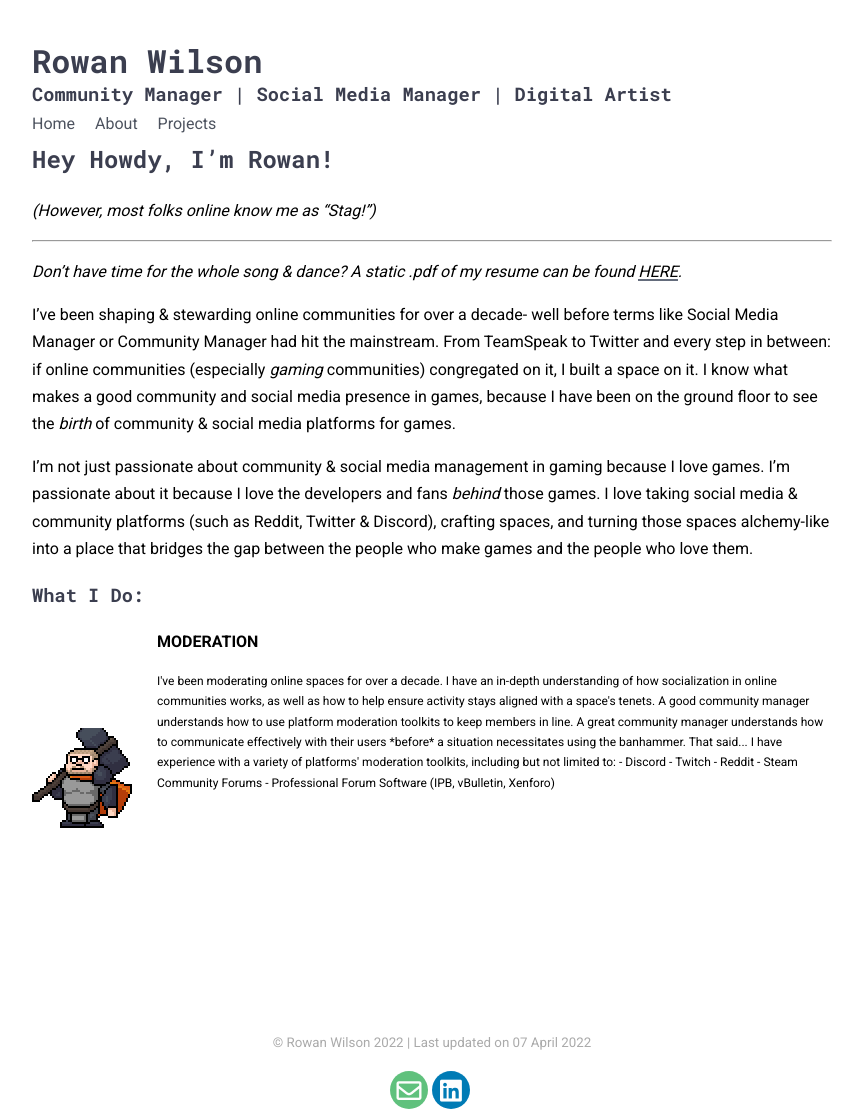
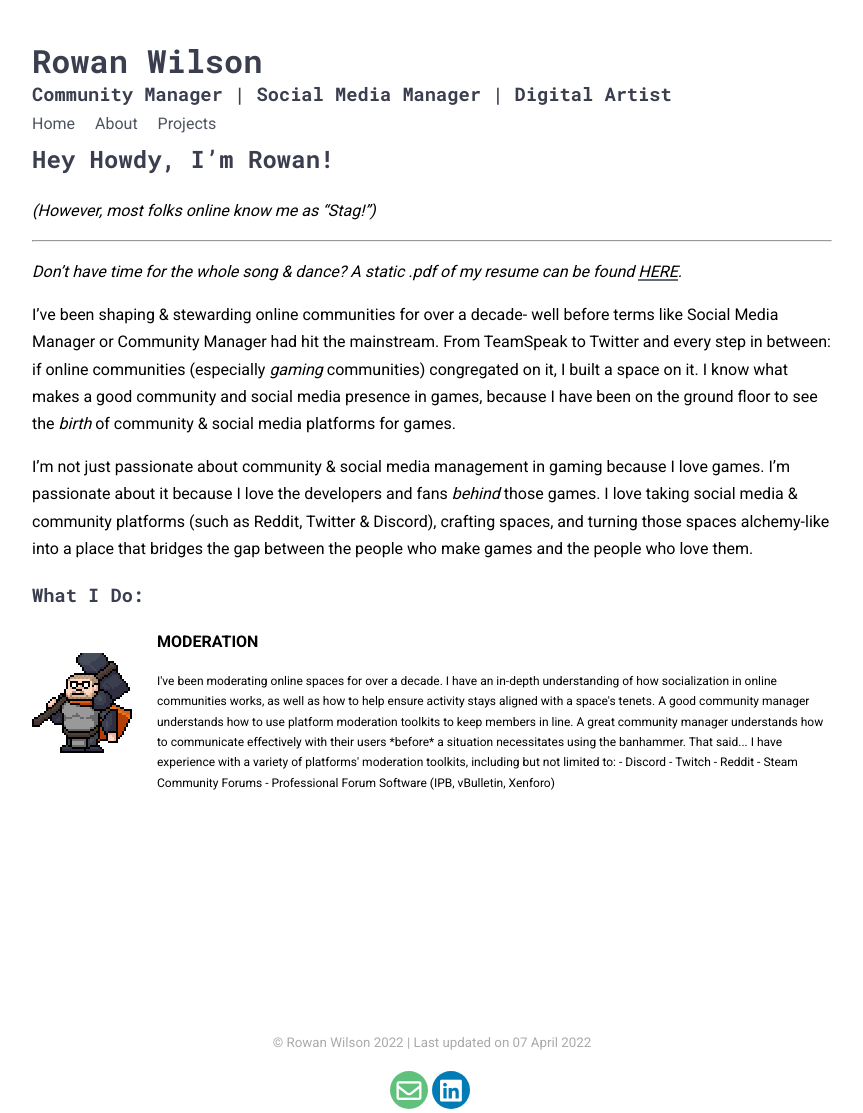
Before and after one commit to stagrunner/rowanjwilson, a Jekyll site: the page built from _pages/about.md, in a window 1280 px wide. Shown: the whole page, without its empty margins (208-1071 px from the left). Built offline with Jekyll 4.4.1, drawn with Linux system fonts in a browser that asks for light colours; nearby versions of some CDN libraries.

Commit message:
Update about.md

```diff
--- a/_pages/about.md
+++ b/_pages/about.md
@@ -20,7 +20,7 @@
 ### What I Do:
 
 
-![mod](/assets/images/mod.gif){: style="float: left; padding-right: 25px; padding-top: 100px; padding-bottom: 200px"} **MODERATION**
+![mod](/assets/images/mod.gif){: style="float: left; padding-right: 25px; padding-top: 25px; padding-bottom: 275px"} **MODERATION**
 <p style="font-size: 12px">
 I've been moderating online spaces for over a decade. I have an in-depth understanding of how socialization in online communities works, as well as how to help ensure activity stays aligned with a space's tenets. A good community manager understands how to use platform moderation toolkits to keep members in line. A great community manager understands how to communicate effectively with their users *before* a situation necessitates using the banhammer.
 
```
